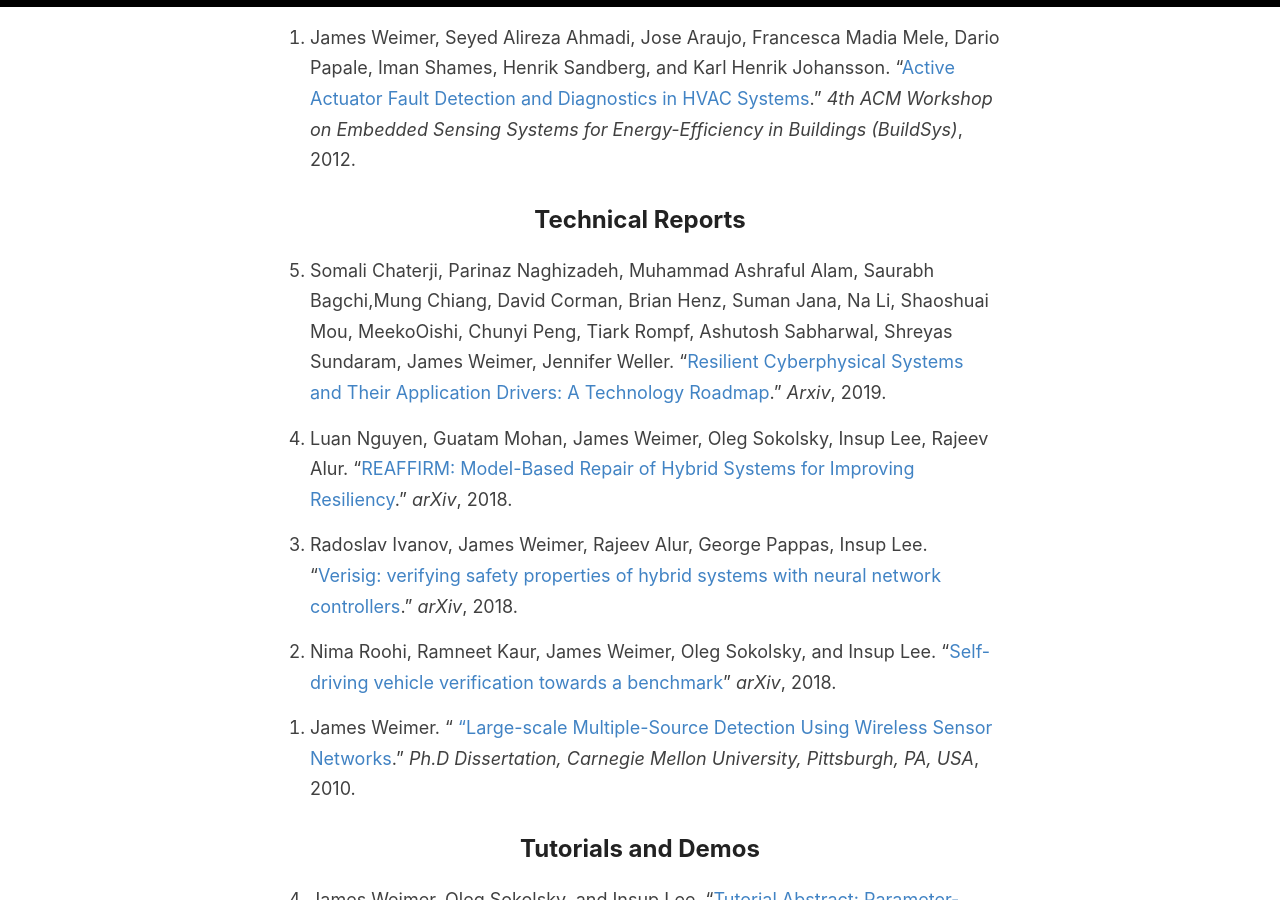
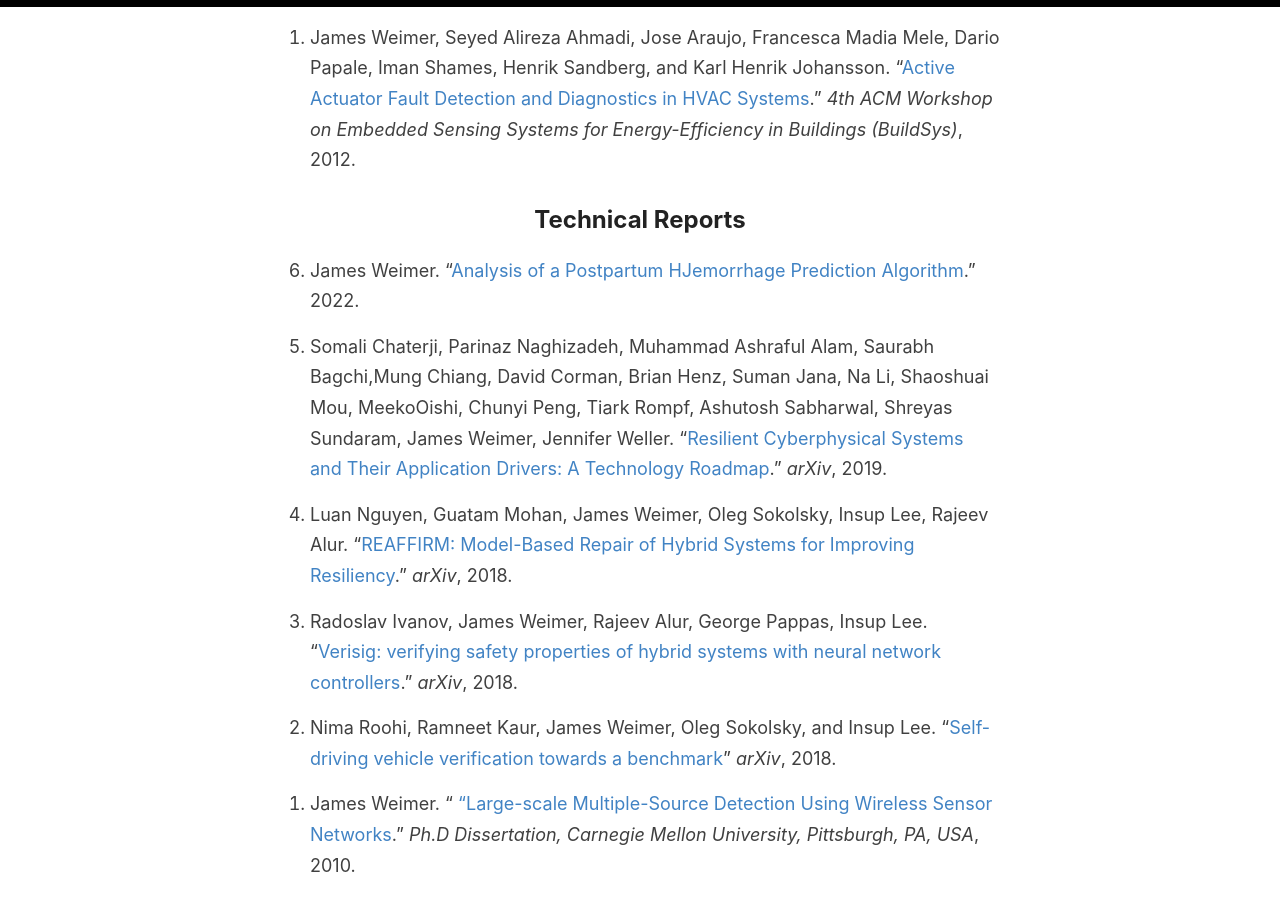
Before and after one commit to weimerj/weimerj.github.io, a Jekyll site: the page built from _pages/publications.md, in a window 1280 px wide and 900 px high, scrolled down 10252 px. Built offline with Jekyll 4.4.1, drawn with Linux system fonts in a browser that asks for light colours; our own code applies the rules of GitHub Pages for plain Markdown files.

Commit message:
PPH analysis

```diff
--- a/_pages/publications.md
+++ b/_pages/publications.md
@@ -351,11 +351,15 @@ permalink: /publications/
 
 ## Technical Reports
 
+0. James Weimer.
+   "[Analysis of a Postpartum HJemorrhage Prediction Algorithm](../pdf/2022-PPH-analysis.pdf)."
+   2022.
+
 0. Somali Chaterji, Parinaz Naghizadeh, Muhammad Ashraful Alam, Saurabh Bagchi,Mung Chiang, David Corman,
    Brian Henz, Suman Jana, Na Li, Shaoshuai Mou, MeekoOishi, Chunyi Peng, Tiark Rompf, Ashutosh Sabharwal,
    Shreyas Sundaram, James Weimer, Jennifer Weller.
    "[Resilient Cyberphysical Systems and Their Application Drivers: A Technology Roadmap](https://arxiv.org/abs/2001.00090)."
-   _Arxiv_, 2019.
+   _arXiv_, 2019.
 
 0. Luan Nguyen, Guatam Mohan, James Weimer, Oleg Sokolsky, Insup Lee, Rajeev Alur.
    "[REAFFIRM: Model-Based Repair of Hybrid Systems for Improving Resiliency](../pdf/2019-Reaffirm.pdf)."
```
Also changed, not shown: 1 other file.
